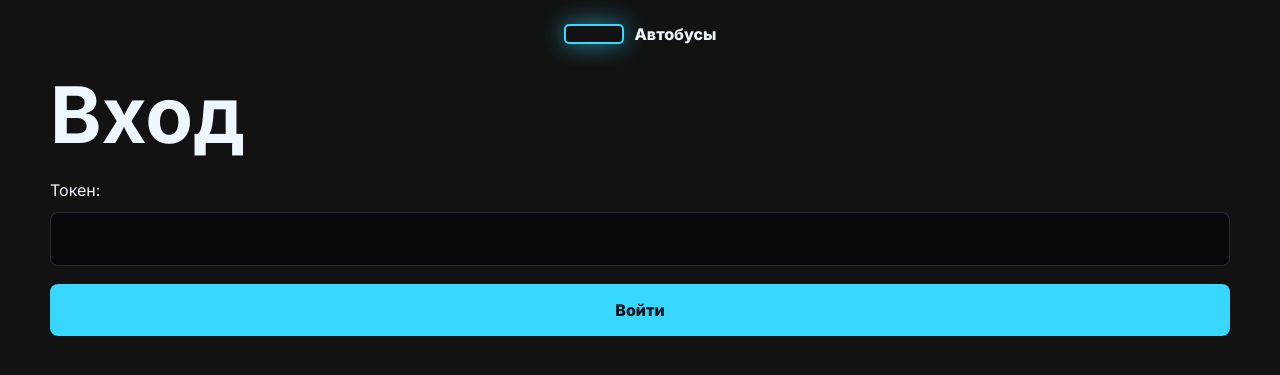
After one commit to eledays/buses, a Flask app: page /login in a window 1280 px wide. The commit adds this page. Shown: the top 375 px of the page. Run offline with Flask 3, Linux system fonts and the light colour scheme.

Commit message:
feat: token auth

```diff
--- a/app/routes/auth.py
+++ b/app/routes/auth.py
@@ -24,19 +24,29 @@ def auth():
 
     token_check_result = check_ml_token(Config.HASH_FILE, token)
     if not token_check_result:
-        return render_template('locked.html', message='Недействительный токен')
+        return redirect('/login')
 
     session['authorized'] = True
     session.permanent = True
     return redirect('/')
 
 
+@bp.route("/login", methods=["GET", "POST"])
+def login():
+    if request.method == "POST":
+        token = request.form.get("token")
+        if not token:
+            return render_template("login.html", error="Токен обязателен.")
+        elif not check_ml_token(Config.HASH_FILE, token):
+            return render_template("login.html", error="Неверный токен.")
+        session['authorized'] = True
+        session.permanent = True
+        return redirect("/")
+
+    return render_template("login.html")
+
+
 @bp.route("/logout")
 def logout():
     session.clear()
-    return redirect(url_for("auth.locked"))
-
-
-@bp.route("/locked")
-def locked():
-    return render_template("locked.html")
+    return redirect('/login')
--- a/app/routes/main.py
+++ b/app/routes/main.py
@@ -1,4 +1,4 @@
-from app.utils.auth import require_auth
+from app.utils.auth import require_auth, check_ml_token
 from app.utils.db import (
     init_db, get_ride, collect_stats, add_ride, get_all_rides,
     get_recent_rides, delete_ride, update_ride
@@ -17,6 +17,8 @@ from flask import (
     jsonify,
     render_template,
     request,
+    session,
+    redirect
 )
 
 bp = Blueprint('main', __name__)
--- a/app/static/app.js
+++ b/app/static/app.js
@@ -108,12 +108,6 @@ if (rideForm && primaryButton) {
     }
   });
 }
-
-document.querySelectorAll("input").forEach((input) => {
-  input.addEventListener("input", () => {
-    input.value = input.value.toUpperCase();
-  });
-});
 
 document.querySelectorAll("[data-collapse-target]").forEach((button) => {
   button.addEventListener("click", () => {
--- a/app/static/styles.css
+++ b/app/static/styles.css
@@ -1048,3 +1048,26 @@ textarea[name="note"] {
   font-size: 1rem;
   font-weight: 400;
 }
+
+.login-container form {
+  display: block;
+}
+
+.login-container label {
+  display: block;
+  margin-bottom: 12px;
+}
+
+.login-container input {
+  font-size: 1rem;
+  font-weight: 400;
+  padding: 16px;
+  min-height: unset;
+}
+
+.login-container .primary-button {
+  width: 100%;
+  margin-top: 18px;
+  padding: 16px;
+  min-height: unset;
+}
--- a/app/templates/base.html
+++ b/app/templates/base.html
@@ -13,7 +13,7 @@
   </head>
   <body>
     <header class="topbar">
-      <a class="brand" href="{{ url_for('main.index') if session.get('authorized') else url_for('auth.locked') }}">
+      <a class="brand" href="/">
         <span class="brand-mark"></span>
         <span>Автобусы</span>
       </a>
--- /dev/null
+++ b/app/templates/login.html
@@ -0,0 +1,16 @@
+{% extends "base.html" %}
+{% block title %}Вход - Автобусы{% endblock %}
+
+{% block content %}
+<div class="login-container">
+    <h1>Вход</h1>
+    {% if error %}
+    <p class="error">{{ error }}</p>
+    {% endif %}
+    <form method="POST">
+        <label for="token">Токен:</label>
+        <input type="text" id="token" name="token" required>
+        <button type="submit" class="primary-button">Войти</button>
+    </form>
+</div>
+{% endblock %}
--- a/app/utils/auth.py
+++ b/app/utils/auth.py
@@ -5,7 +5,7 @@ import hashlib
 import json
 from traceback import print_exc
 
-from flask import render_template, session
+from flask import redirect, session
 
 
 
@@ -13,7 +13,7 @@ def require_auth(view):
     @wraps(view)
     def wrapped(*args, **kwargs):
         if not session.get("authorized"):
-            return render_template("locked.html")
+            return redirect('login')
         return view(*args, **kwargs)
 
     return wrapped
--- a/config.py
+++ b/config.py
@@ -7,7 +7,7 @@ load_dotenv()
 
 
 class Config:
-    SECRET_KEY = os.getenv("FLASK_SECRET_KEY", secrets.token_hex(64))
+    SECRET_KEY = os.getenv("SECRET_KEY", secrets.token_hex(64))
     HASH_FILE = os.getenv('HASH_FILE', 'magic_link.json')
 
     SESSION_COOKIE_HTTPONLY = True
--- a/create_ml.py
+++ b/create_ml.py
@@ -62,6 +62,8 @@ def main():
     print("=" * 60)
     print("Сгенерированная ссылка:")
     print(link)
+    print('Токен:')
+    print(token)
     print("=" * 60)
 
     save_hash(token)
```
